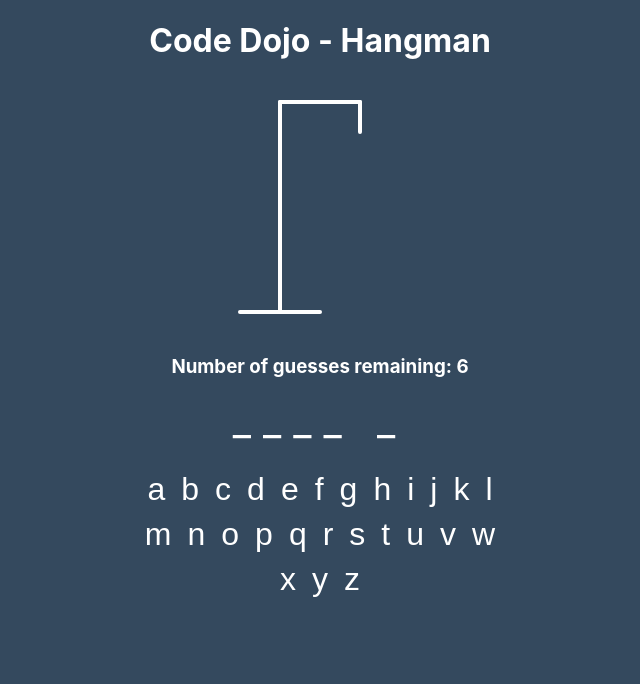
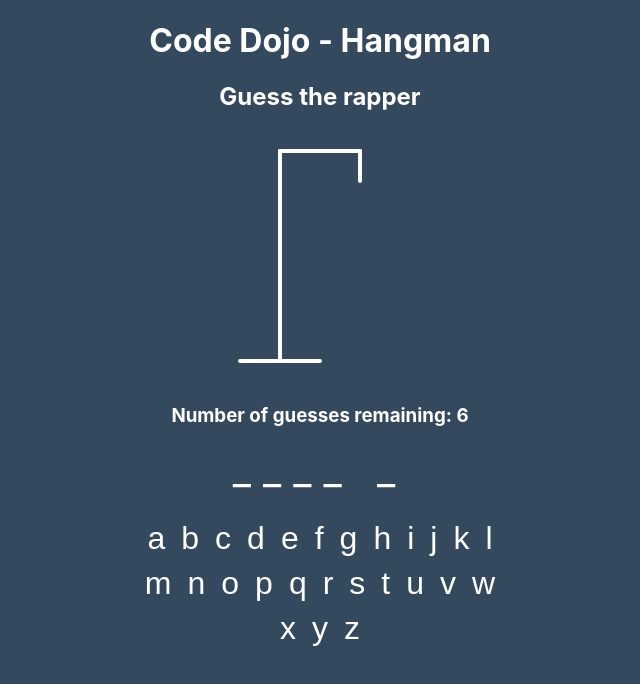
Before and after one commit to luco17/hangman2, a React (Create React App) app: page / in a window 1280 px wide. Shown: the top 684 px of the page, without its empty margins (320-960 px from the left). Built offline with nearby package versions, Linux system fonts and the light colour scheme.

Commit message:
added subtitle

```diff
--- a/src/App.js
+++ b/src/App.js
@@ -37,6 +37,7 @@ function App() {
     <div id="game">
 
       <h1>{gameTitle}</h1>
+      <h2>Guess the rapper</h2>
       <Figure nWrong={nWrong} />
       {/* <h2>{rapper}</h2> */}
       <h3>Number of guesses remaining: {6 - nWrong}</h3>
```
